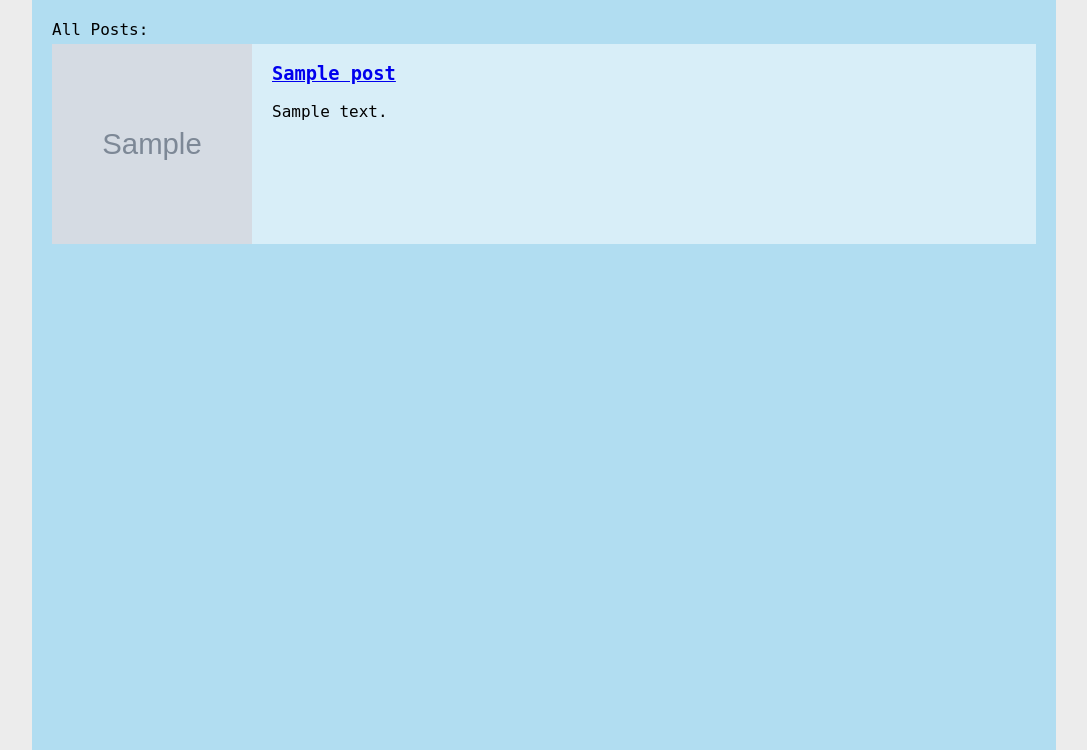
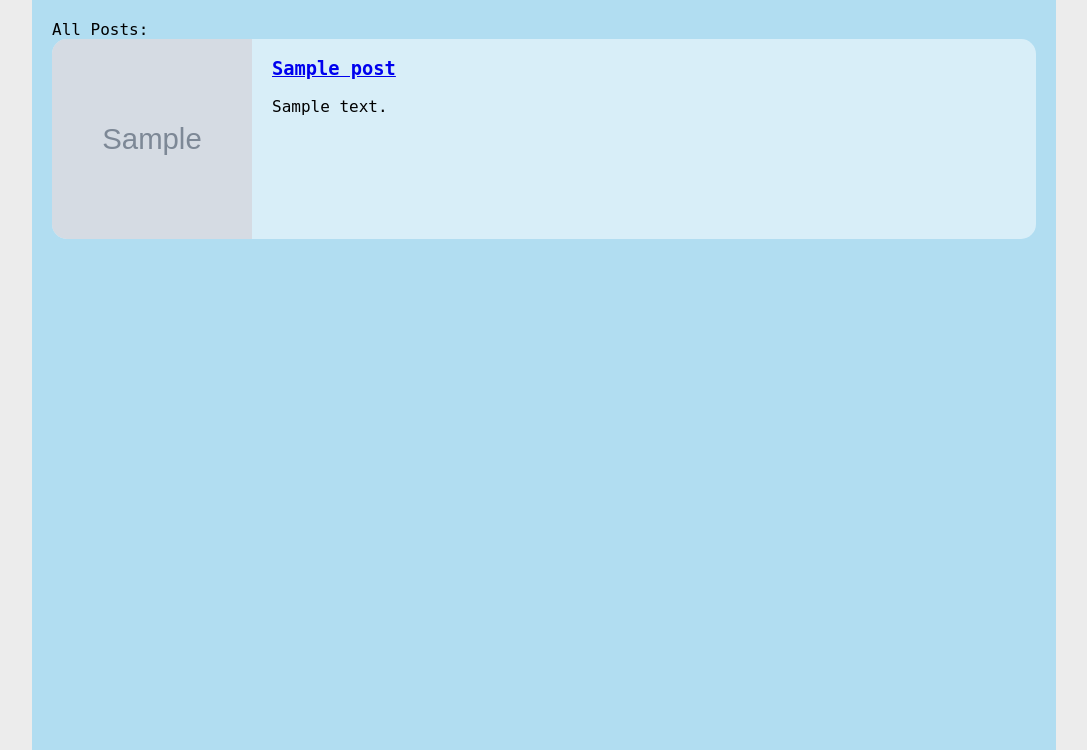
Before and after one commit to serious-pavel/personal_site, a Django app: page /posts/ in a window 1280 px wide. Shown: the part 50-800 px from the top of the page, without its empty margins (96-1183 px from the left). Run offline with Django 5.2, Linux system fonts and the light colour scheme; tables that the repository leaves empty hold one stand-in row (values such as "Sample post"); grey boxes marked "Sample" are stand-in pictures; some web fonts are replaced.

Commit message:
improve post-preview appearance

```diff
--- a/posts/static/posts/css/posts_style.css
+++ b/posts/static/posts/css/posts_style.css
@@ -1,14 +1,19 @@
 .post-preview-block {
   display: flex;
   flex-direction: row;
-  margin: 5px 0;
   background-color: rgb(255 255 255 / 50%);
   height: 200px;
+  border-radius: 15px;
+}
+
+.post-preview-block:not(:last-child) {
+  margin-bottom: 10px;
 }
 
 .post-preview-block img {
   width: 200px;
   padding-right: 20px;
+  border-radius: 15px 0 0 15px;
 }
 
 .post-preview-excerpt {
```
